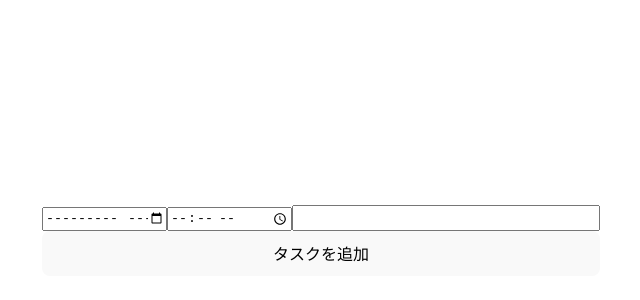
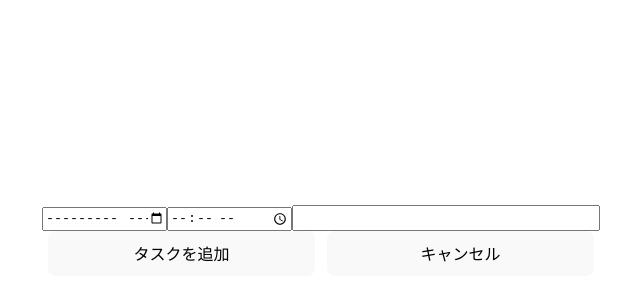
Before and after one commit to YGMS-yukkuri/React_Todo, a React (Vite) app: page /add in a window 1280 px wide. Shown: the part 160-460 px from the top of the page, without its empty margins (319-959 px from the left). Built offline with nearby package versions, Linux system fonts and the light colour scheme.

Commit message:
AddからHomeへ戻れるように

```diff
--- a/src/pages/Add.jsx
+++ b/src/pages/Add.jsx
@@ -1,7 +1,9 @@
-import React from 'react';
 import styles from "./Add.module.css";
+import { useNavigate } from "react-router-dom";
+
 
 export default function Add({ tasks, setTasks }) {
+  const navigate = useNavigate();
   const handleClick = () => {
     const input = document.querySelector('input')
     const newTask = input.value
@@ -18,7 +20,10 @@ export default function Add({ tasks, setTasks }) {
           <input className={styles.DInput} type="time"/>
           <input className={styles.VInput} />
         </div>
-          <button className={styles.button} onClick={() => handleClick}>タスクを追加</button>
+        <div className={styles.buttonContainer}>
+          <button className={styles.button} onClick={handleClick}>タスクを追加</button>
+          <button className={styles.button} onClick={() => navigate("/")}>キャンセル</button>
+        </div>
       </div>
     </>
   )
--- a/src/pages/Add.module.css
+++ b/src/pages/Add.module.css
@@ -7,5 +7,9 @@
     height: 20px;
 }
 .button{
-    width: 100%;
+    width: 48%;
 }
+.buttonContainer{
+    display: flex;
+    justify-content: space-around;
+}
```
